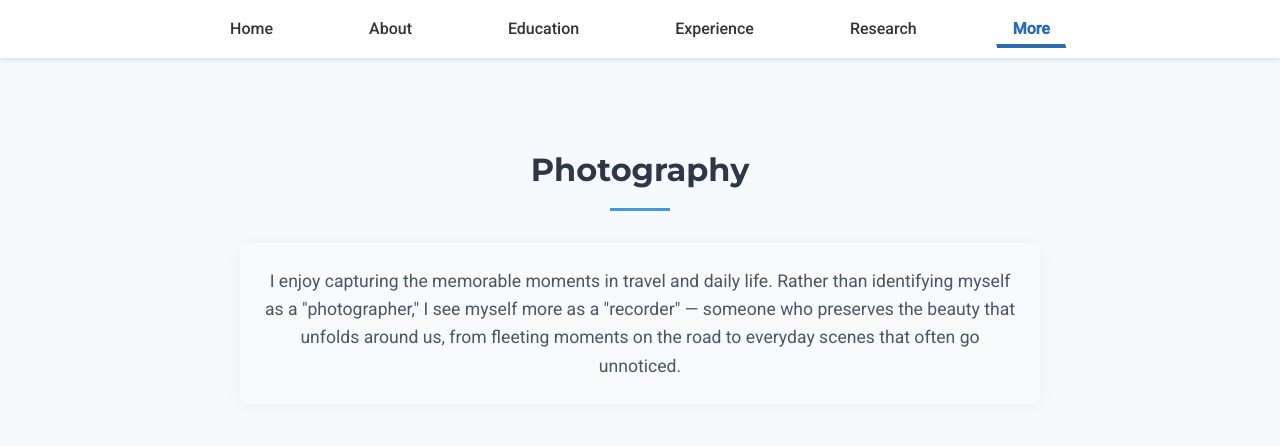
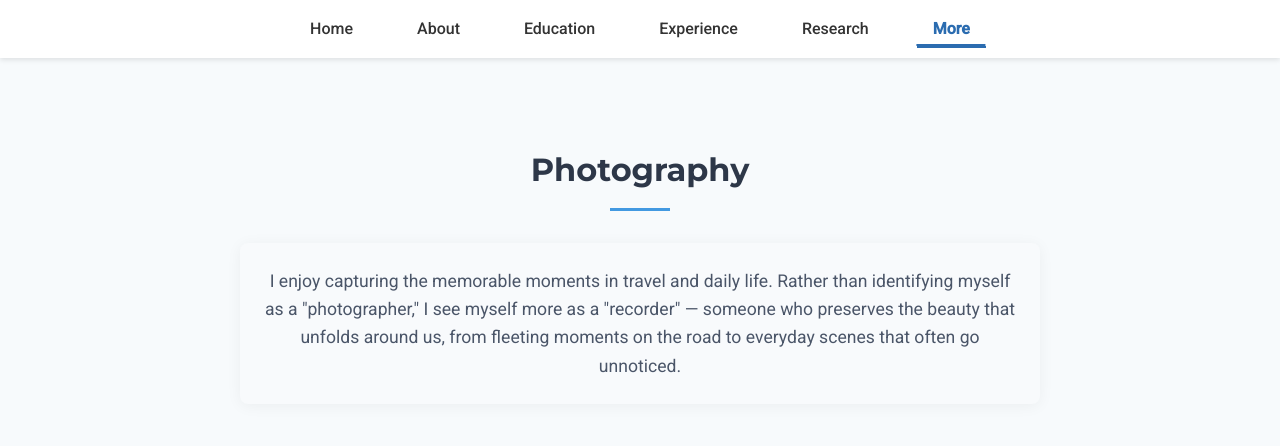
Before and after one commit to Zcheng78/Zcheng78.githb.io, a plain HTML site: page more.html in a window 1280 px wide. Shown: the top 446 px of the page. Drawn offline with Linux system fonts and the light colour scheme.

Commit message:
Add files via upload

```diff
--- a/more.html
+++ b/more.html
@@ -9,6 +9,43 @@
     <link href="https://fonts.googleapis.com/css2?family=Montserrat:wght@400;700&family=Roboto:wght@300;400;500&display=swap" rel="stylesheet">
     <link rel="stylesheet" href="https://cdnjs.cloudflare.com/ajax/libs/font-awesome/6.5.1/css/all.min.css">
     <style>
+        .navbar {
+            position: fixed;
+            top: 0;
+            left: 0;
+            width: 100%;
+            background-color: white;
+            padding: 1rem 2rem;
+            box-shadow: 0 2px 5px rgba(0,0,0,0.1);
+            z-index: 1000;
+            display: flex;
+            justify-content: center;
+        }
+
+        .nav-links {
+            display: flex;
+            justify-content: center;
+            list-style: none;
+            margin: 0;
+            padding: 0;
+            width: 100%;
+        }
+
+        .nav-links li {
+            margin: 0 1rem;
+        }
+
+        .nav-links a {
+            text-decoration: none;
+            color: #333;
+            font-weight: 500;
+            padding: 0.5rem 1rem;
+        }
+
+        .logo {
+            display: none;
+        }
+
         .more-section {
             padding-top: 80px;
             margin: 0 auto;
@@ -84,7 +121,6 @@
 <body>
     <header>
         <nav class="navbar">
-            <div class="logo">ZC</div>
             <ul class="nav-links">
                 <li><a href="index.html">Home</a></li>
                 <li><a href="about.html">About</a></li>
```
